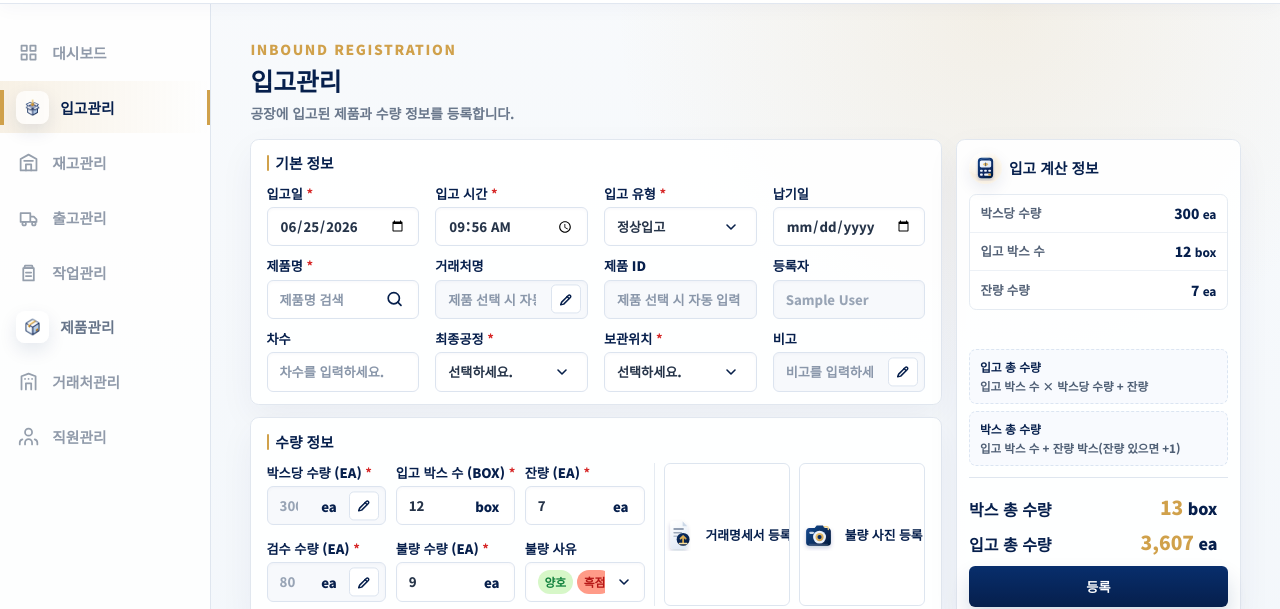
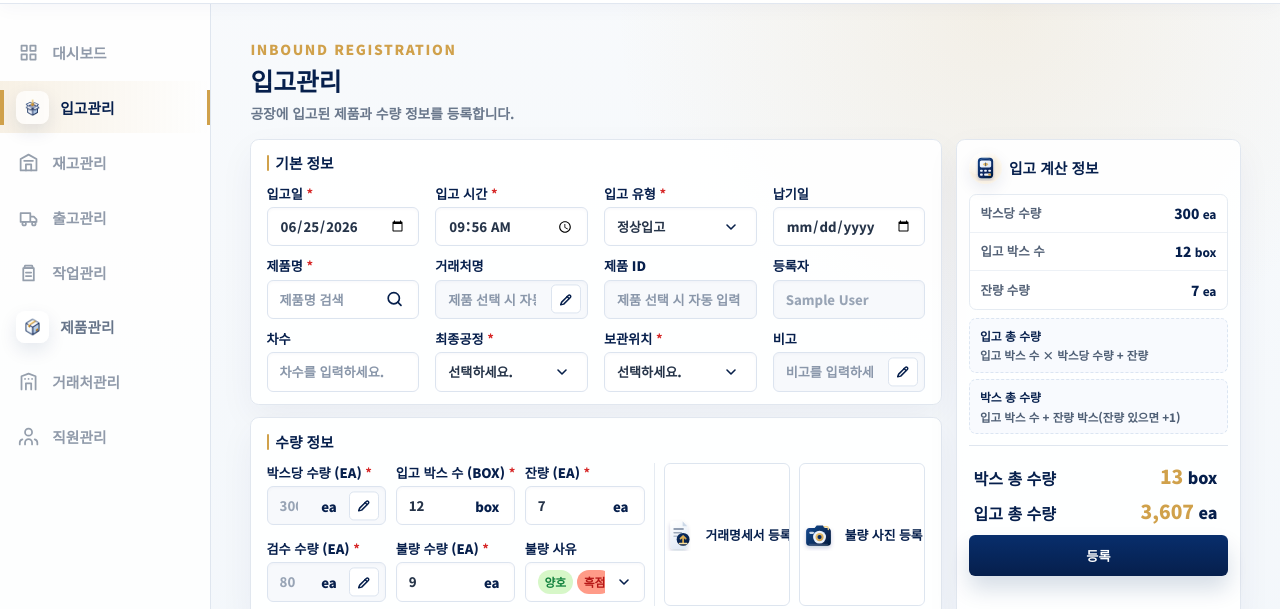
Before and after one commit to Honeyper/Seungjin-inventory-system, a plain HTML site: page frontend/admin.html in a window 1280 px wide. Shown: the part 87-696 px from the top of the page. Drawn offline with Linux system fonts and the light colour scheme; no server answers; sample sign-in values are in the browser's storage.

Commit message:
Adjust inbound summary spacing

```diff
--- a/frontend/styles.css
+++ b/frontend/styles.css
@@ -2737,8 +2737,7 @@ input {
 .summary-formulas {
   display: grid;
   gap: 0.42rem;
-  margin-top: auto;
-  padding-top: 0.55rem;
+  margin-top: 0.48rem;
 }
 
 .summary-formula-card {
@@ -2767,6 +2766,7 @@ input {
   color: var(--navy-dark);
   font-size: 1rem;
   font-weight: 900;
+  padding-left: 0.28rem;
 }
 
 .summary-total strong {
```
